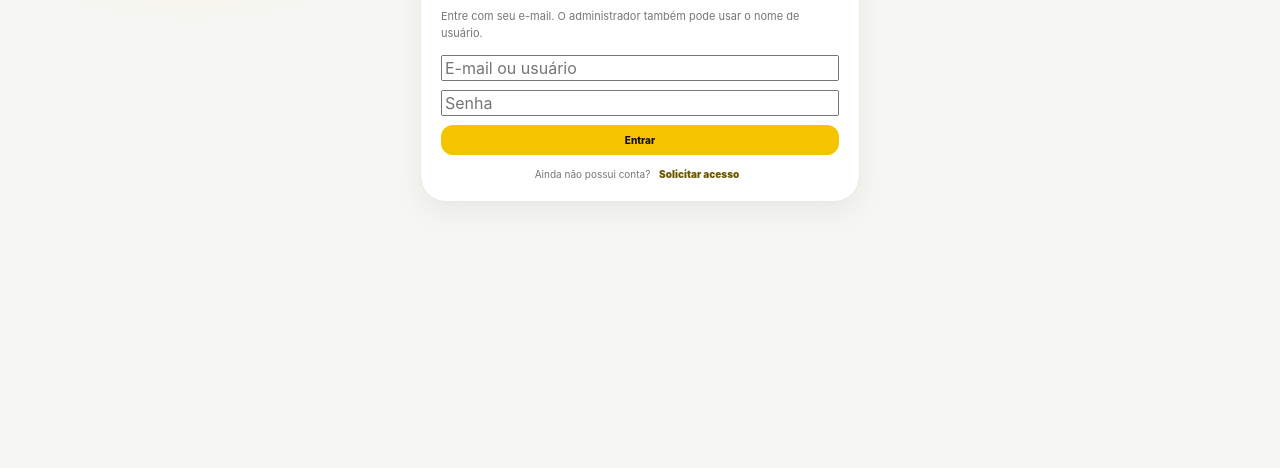
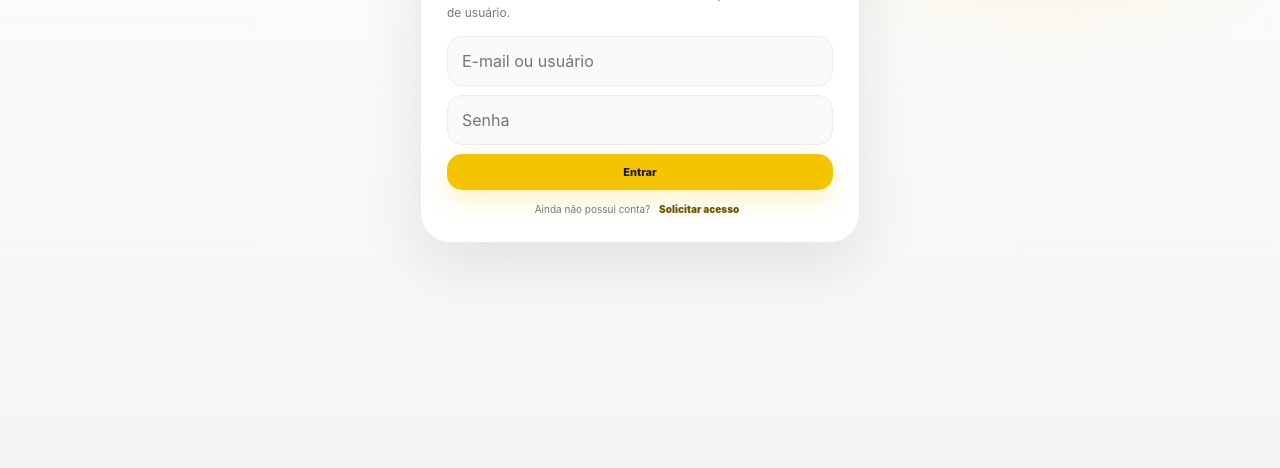
Before and after one commit to thcvaz22/Vaz-Fitness, a website: page personal/index.html in a window 1280 px wide. Shown: the part 352-820 px from the top of the page. Drawn offline with Linux system fonts and the light colour scheme.

Commit message:
style: load Vaz Personal premium visual layer

```diff
--- a/personal/index.html
+++ b/personal/index.html
@@ -8,6 +8,7 @@
   <link rel="manifest" href="./manifest.webmanifest">
   <link rel="stylesheet" href="./app-v2.css">
   <link rel="stylesheet" href="./training-library-v2.css">
+  <link rel="stylesheet" href="./premium-v3.css">
   <title>Vaz Personal</title>
 </head>
 <body>
```
